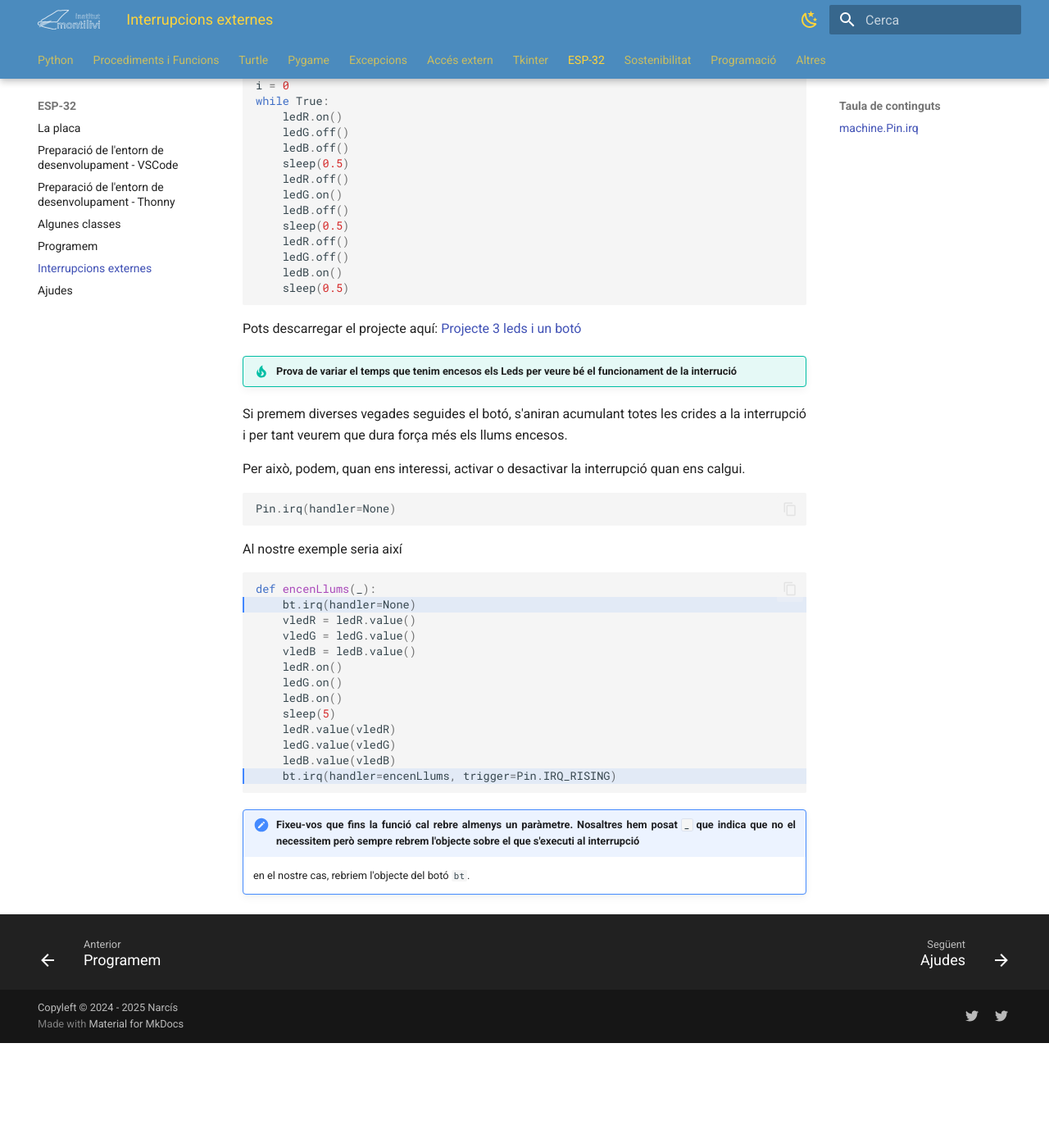
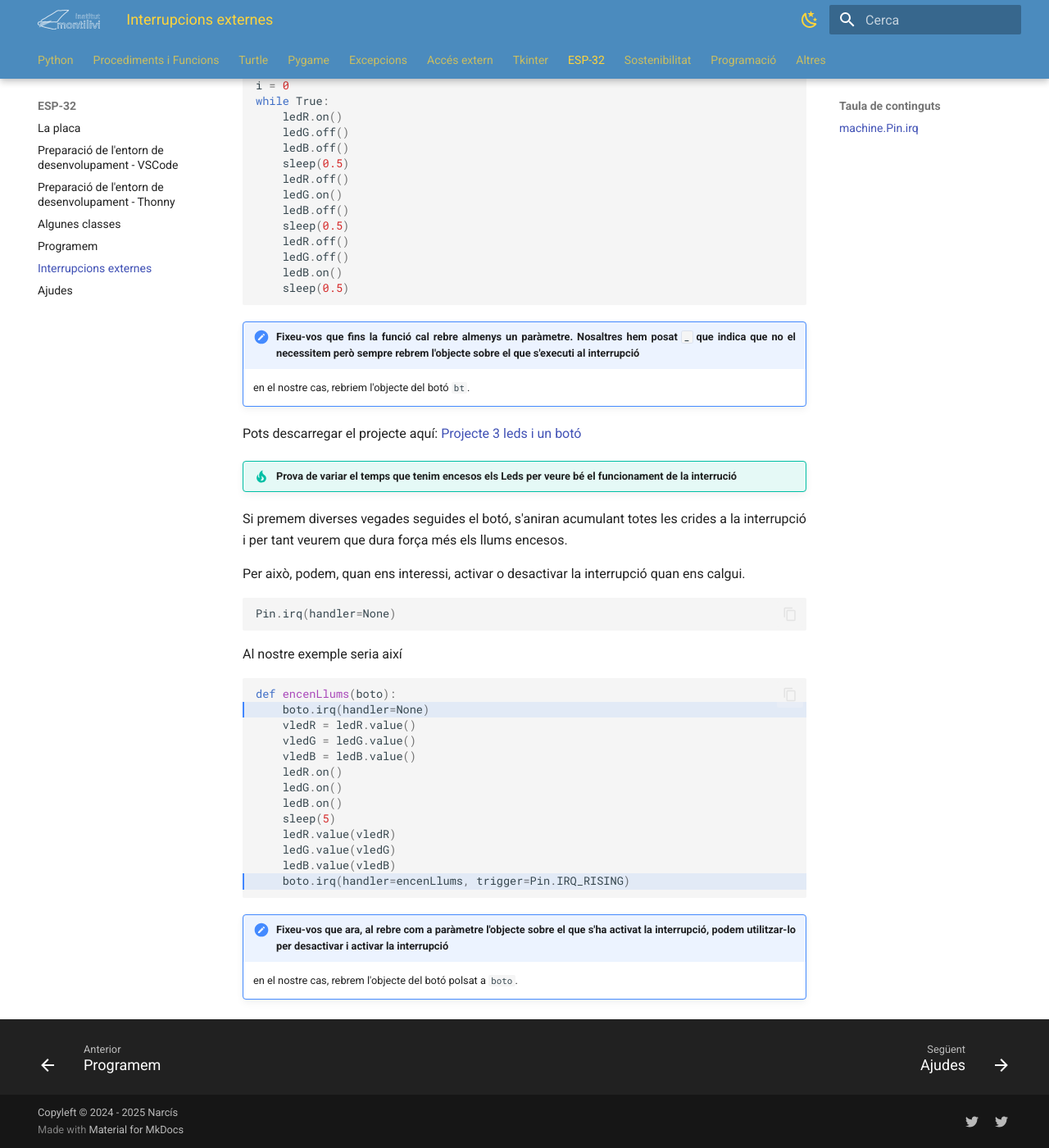
Before and after one commit to nbuisac/ASIX_OPT, an MkDocs documentation site: the page built from docs/esp32/esp32_004.md, in a window 1280 px wide and 1400 px high, scrolled down 3734 px. Shown: the whole window at 82% size. Built offline with MkDocs 1.6.1 and Material for MkDocs 9.7.7, drawn with Linux system fonts in a browser that asks for light colours; before the commit the page ends 5006 px from its top, so only the background shows below that.

Commit message:
interrupcio - paràmetre

````diff
--- a/docs/esp32/esp32_004.md
+++ b/docs/esp32/esp32_004.md
@@ -191,6 +191,10 @@ while True:
     sleep(0.5)
 ```
 
+!!!note "Fixeu-vos que fins la funció cal rebre almenys un paràmetre. Nosaltres hem posat `_` que indica que no el necessitem però sempre rebrem l'objecte sobre el que s'executi al interrupció"
+
+    en el nostre cas, rebriem l'objecte del botó `bt`.
+
 Pots descarregar el projecte aquí: [Projecte 3 leds i un botó][interrupcio3Leds.zip]
 
 !!!tip "Prova de variar el temps que tenim encesos els Leds per veure bé el funcionament de la interrució"
@@ -206,8 +210,8 @@ Pin.irq(handler=None)
 Al nostre exemple seria així
 
 ```py hl_lines="2 13"
-def encenLlums(_):
-    bt.irq(handler=None)
+def encenLlums(boto):
+    boto.irq(handler=None)
     vledR = ledR.value()
     vledG = ledG.value()
     vledB = ledB.value()
@@ -218,12 +222,12 @@ def encenLlums(_):
     ledR.value(vledR)
     ledG.value(vledG)
     ledB.value(vledB)
-    bt.irq(handler=encenLlums, trigger=Pin.IRQ_RISING)
+    boto.irq(handler=encenLlums, trigger=Pin.IRQ_RISING)
 ```
 
-!!!note "Fixeu-vos que fins la funció cal rebre almenys un paràmetre. Nosaltres hem posat `_` que indica que no el necessitem però sempre rebrem l'objecte sobre el que s'executi al interrupció"
+!!!note "Fixeu-vos que ara, al rebre com a paràmetre l'objecte sobre el que s'ha activat la interrupció, podem utilitzar-lo per desactivar i activar la interrupció"
 
-    en el nostre cas, rebriem l'objecte del botó `bt`.
+    en el nostre cas, rebrem l'objecte del botó polsat a `boto`.
 
 
 
````
